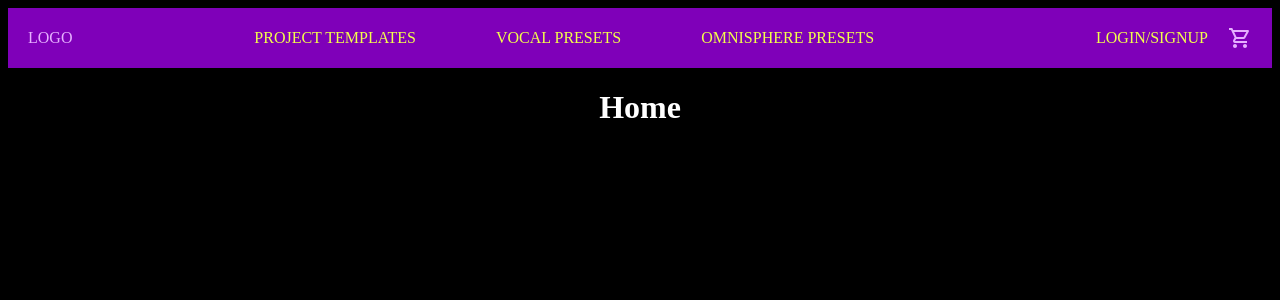
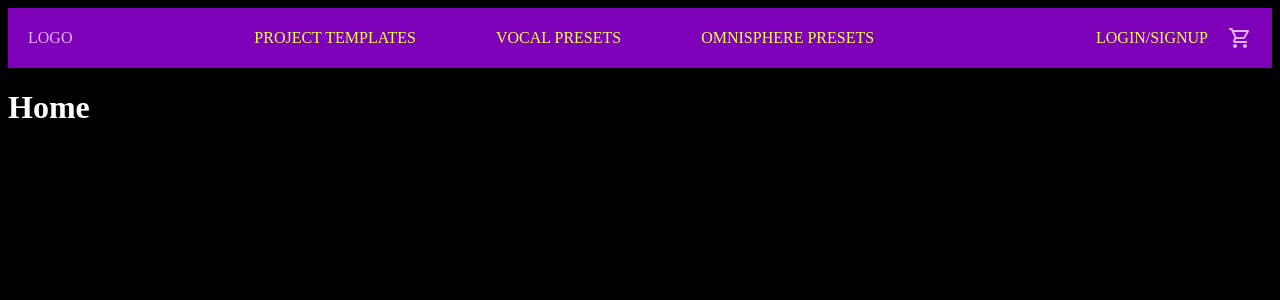
Before and after one commit to mHaines9219/kb_audio_redux, a React (Create React App) app: page / in a window 1280 px wide. Shown: the top 300 px of the page. Built offline with nearby package versions, Linux system fonts and the light colour scheme; the HTML template or start-up script is replaced by a standard one.

Commit message:
setup some links and routes

```diff
--- a/src/App.js
+++ b/src/App.js
@@ -1,11 +1,23 @@
 import './App.css';
+
+import React from 'react';
+import { BrowserRouter as Router, Routes, Route } from 'react-router-dom';
 import Home from './pages/Home/Home';
+import Navbar from './components/Navbar/Navbar';
+// import ProductsPage from './ProductsPage';
+// import ProductDetails from './ProductDetails';
 
 function App() {
   return (
-    <div className="App">
-      <Home />
-    </div>
+    <>
+      <Navbar />
+      <Routes>
+        <Route path="/" element={<Home />} />
+        {/* <Route path="/products" element={<ProductsPage />} />
+        <Route path="/products/:productId" element={<ProductDetails />} /> */}
+        // Add more routes as needed
+      </Routes>
+    </>
   );
 }
 
--- a/src/components/Navbar/Navbar.jsx
+++ b/src/components/Navbar/Navbar.jsx
@@ -1,4 +1,6 @@
 import React from 'react';
+import { Link } from 'react-router-dom';
+
 import './Navbar.css';
 import ShoppingCartOutlinedIcon from '@mui/icons-material/ShoppingCartOutlined';
 export default function Navbar() {
@@ -7,15 +9,21 @@ export default function Navbar() {
       <div className="navbar">
         <div className="logo">LOGO</div>
         <div className="navbar-links-container">
+          <Link to="/category/product_templates">
             <a className="navbar-links" href="#">
               PROJECT TEMPLATES
             </a>
+          </Link>
+          <Link to="/category/vocal_presets">
             <a className="navbar-links" href="#">
               VOCAL PRESETS
             </a>
+          </Link>
+          <Link to="/category/omnisphere_presets">
             <a className="navbar-links" href="#">
               OMNISPHERE PRESETS
             </a>
+          </Link>
         </div>
         <div className="navbar-right">
           <a className="navbar-links" href="#">
--- a/src/pages/Home/Home.js
+++ b/src/pages/Home/Home.js
@@ -5,7 +5,6 @@ import './Home.css';
 export default function Home() {
   return (
     <>
-      <Navbar />
       <h1>Home</h1>
     </>
   );
```
Lines whose indentation alone changed are shown as unchanged.
